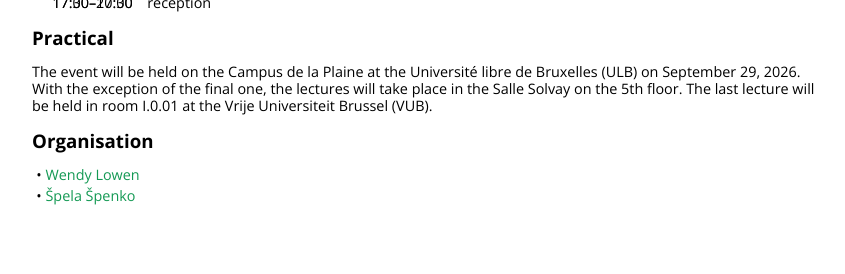
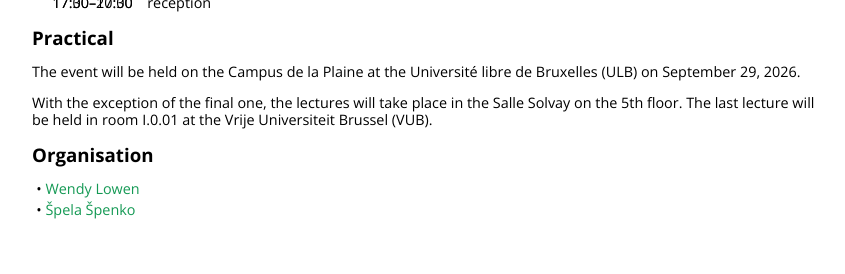
Before and after one commit to spela17/atlas, a Jekyll site: the page built from index.html, in a window 1280 px wide, cut to the strip 904-1178 px from the top of the page. Shown: the whole strip, without its empty margins (208-1053 px from the left). Built offline with Jekyll 4.4.1, drawn with Linux system fonts in a browser that asks for light colours; nearby versions of some CDN libraries; library files that are not in the unit come from our copies.

Commit message:
New paragraph.

```diff
--- a/index.html
+++ b/index.html
@@ -66,7 +66,9 @@ layout: default
 
 
 <h2>Practical</h2>
-<p>The event will be held on the Campus de la Plaine at the Université libre de Bruxelles (ULB) on September 29, 2026. With the exception of the final one, the lectures will take place in the Salle Solvay on the 5th floor. The last lecture will be held in room  I.0.01 at the Vrije Universiteit Brussel (VUB).
+<p>The event will be held on the Campus de la Plaine at the Université libre de Bruxelles (ULB) on September 29, 2026.
+
+<p> With the exception of the final one, the lectures will take place in the Salle Solvay on the 5th floor. The last lecture will be held in room  I.0.01 at the Vrije Universiteit Brussel (VUB).
 
 
 <h2>Organisation</h2>
```
